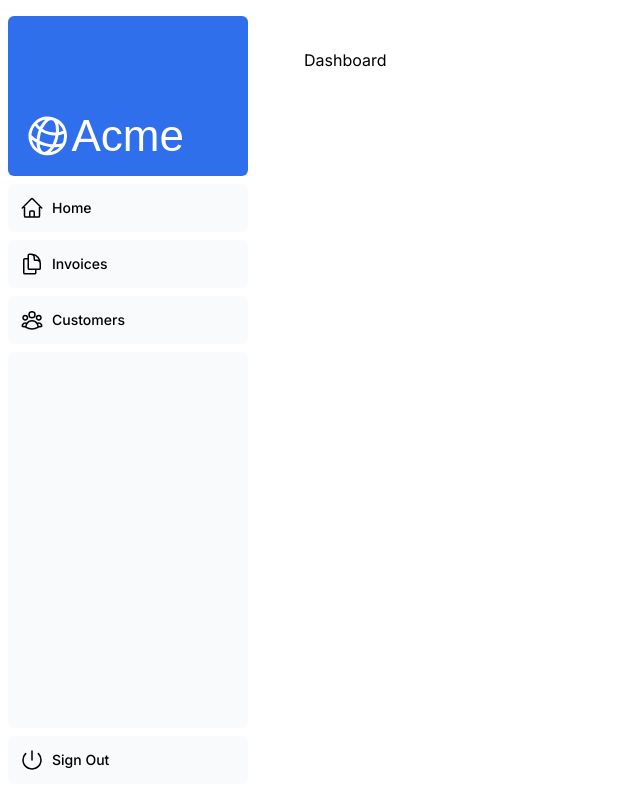
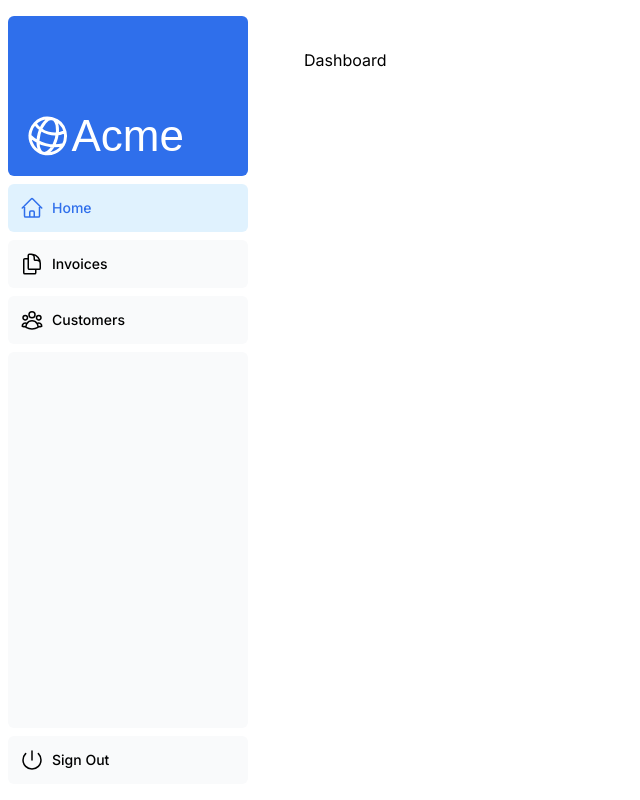
Before and after one commit to RadikeCosa/nextjs-dashboard, a Next.js app: page /dashboard in a window 1280 px wide. Shown: the whole page, without its empty margins (0-640 px from the left). Built offline with nearby package versions, Linux system fonts and the light colour scheme; a web font is replaced by a local one.

Commit message:
capitulo 5 navigation between pages listo. Se agrega elemento Link y clsx para clases dinamicas. se usa usePathname

```diff
--- a/app/ui/dashboard/nav-links.tsx
+++ b/app/ui/dashboard/nav-links.tsx
@@ -1,8 +1,13 @@
+"use client";
+
 import {
   UserGroupIcon,
   HomeIcon,
   DocumentDuplicateIcon,
 } from "@heroicons/react/24/outline";
+import Link from "next/link";
+import { usePathname } from "next/navigation";
+import clsx from "clsx";
 
 // Map of links to display in the side navigation.
 // Depending on the size of the application, this would be stored in a database.
@@ -17,19 +22,25 @@
 ];
 
 export default function NavLinks() {
+  const pathname = usePathname();
   return (
     <>
       {links.map((link) => {
         const LinkIcon = link.icon;
         return (
-          <a
+          <Link
             key={link.name}
             href={link.href}
-            className="flex h-[48px] grow items-center justify-center gap-2 rounded-md bg-gray-50 p-3 text-sm font-medium hover:bg-sky-100 hover:text-blue-600 md:flex-none md:justify-start md:p-2 md:px-3"
+            className={clsx(
+              "flex h-[48px] grow items-center justify-center gap-2 rounded-md bg-gray-50 p-3 text-sm font-medium hover:bg-sky-100 hover:text-blue-600 md:flex-none md:justify-start md:p-2 md:px-3",
+              {
+                "bg-sky-100 text-blue-600": pathname === link.href,
+              }
+            )}
           >
             <LinkIcon className="w-6" />
             <p className="hidden md:block">{link.name}</p>
-          </a>
+          </Link>
         );
       })}
     </>
```
